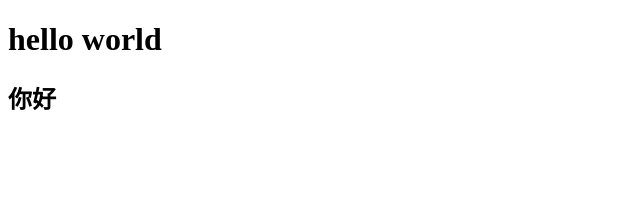
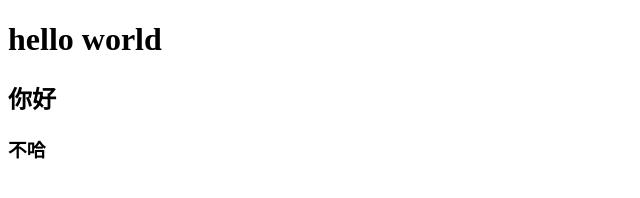
Before and after one commit to coco467/textDemo, a plain HTML site: page index.html in a window 1280 px wide. Shown: the full height of the page, 0-640 px from the left. Drawn offline with Linux system fonts and the light colour scheme.

Commit message:
这是第三次提交，修改了index.html

```diff
--- a/index.html
+++ b/index.html
@@ -7,5 +7,6 @@
 <body>
 	<h1>hello world</h1>
 	<h2>你好</h2>
+	<h3>不哈</h3>
 </body>
 </html>
```
